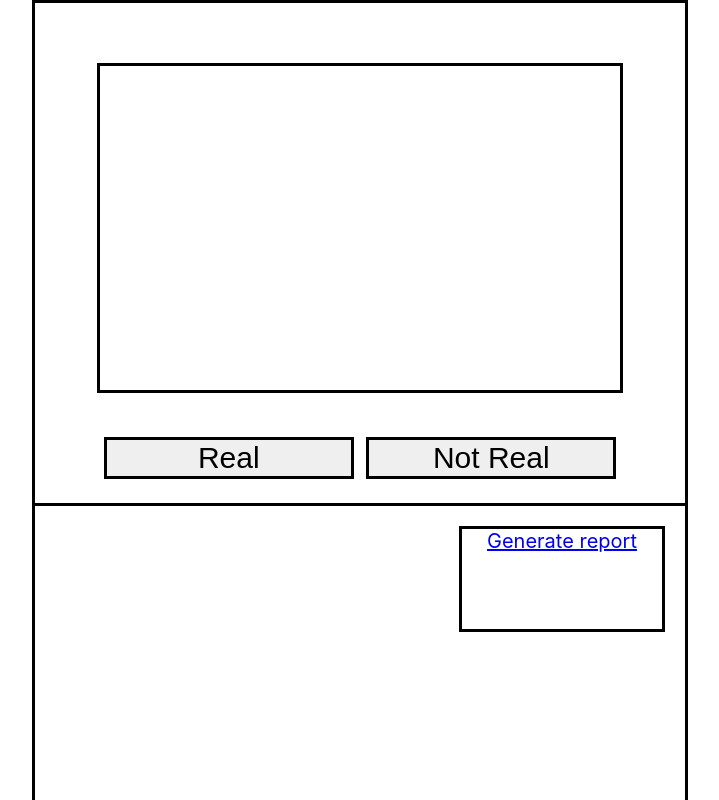
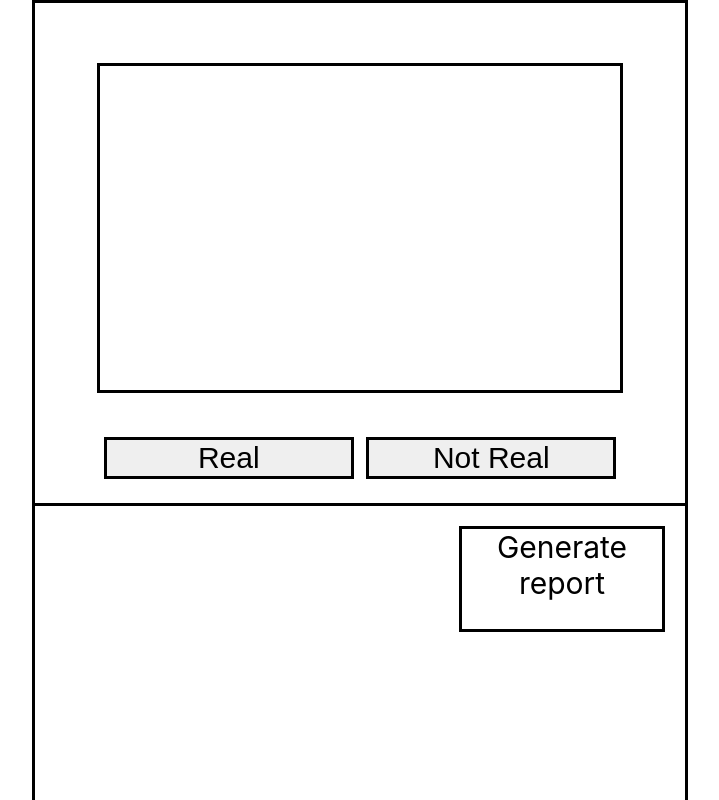
Before and after one commit to StefanGuzun/image-Select, a React (Create React App) app: page / in a window 1280 px wide. Shown: the top 800 px of the page, without its empty margins (280-999 px from the left). Built offline with nearby package versions, Linux system fonts and the light colour scheme.

Commit message:
Other Input 75% ready

```diff
--- a/src/components/Dialog/Dialog.tsx
+++ b/src/components/Dialog/Dialog.tsx
@@ -1,27 +1,49 @@
-import { MouseEventHandler, ReactElement, JSXElementConstructor, ReactFragment, ReactPortal } from "react";
+import { useState, useEffect, MouseEventHandler } from "react";
 import "./Dialog.css"
 
 const Dialog = (props: { handleClose: MouseEventHandler<HTMLSpanElement> | undefined; }) => {
-    const features = ["Background", "Eyes", "Nose", "Hair", "Mouth", "Ears", "Jewellery"]
+
+    const features = ["Background", "Eyes", "Nose", "Hair", "Mouth", "Ears", "Jewellery"];
+
+    const [reason, setReason] = useState(features);
+    const [inputValue, setInputValue] = useState("");
+
+    const inputHandler = (e:any) => {
+        setInputValue(e.target.value)
+
+    }
+     const handleSubmit = () => {
+        reason.push(inputValue)
+        console.log(reason);
+        console.log('inputValue :>> ', inputValue);
+    }
+
+    console.log('inputValue :>> ', inputValue);
+    console.log('reason :>> ', reason);
+
+
+
+
     return (
         <div className="wholeContent popup-box" style={{ border:"black solid "}}>
             <span className="close-icon" onClick={props.handleClose}>x</span>
             <h3 style={{display:"flex", justifyContent:"center", marginBottom:"68px"}}>Why</h3>
-            <label>Choose features
-                <ul className="featuresContainer">
-                    {
-                        features.map((feature) => <li style={{listStyleType:"none"}}><label style={{display:"flex", alignItems:"center"}}><input type="checkbox" style={{height:"25px", width:"25px"}}/>{feature}</label></li>)
-                    }
-                </ul>
-            </label>
+                <div>Choose features
+                    <ul className="featuresContainer">
+                        {
+                            features.map((feature) => <li style={{listStyleType:"none"}}><div style={{display:"flex", alignItems:"center"}}><input type="checkbox" style={{height:"25px", width:"25px"}}/>{feature}</div></li>)
+                        }
+                    </ul>
+                </div>
             <p style={{margin:"0 20px"}}>Other</p>
-            <div style={{display:"flex",  justifyContent:"center"}}><input type="text" className="inputStyle" placeholder="Enter your own feature"/>
+            <div style={{display:"flex",  justifyContent:"center"}}>
+                <input id="other" className="inputStyle" onChange={inputHandler} placeholder="Enter your own feature"/>
             </div>
             <div style={{marginTop:"120px", display:"flex", justifyContent:"space-evenly"}}>
                 <button className="buttonStyle"  onClick={props.handleClose}>
                     Cancel
                 </button>
-                <button className="buttonStyle">
+                <button onClick={handleSubmit} className="buttonStyle">
                     Ok
                 </button>
             </div>
--- a/src/components/MainPage/MainPage.css
+++ b/src/components/MainPage/MainPage.css
@@ -1,5 +1,4 @@
 .MainContainer {
-    justify-content: center;
     border: 3px solid black;
     height: 1000px;
     width: 650px;
@@ -74,7 +73,11 @@
     height: 100px;
     width: 200px;
     text-align: center;
-    font-size: 20px;
+    font-size: 30px;
+    outline: none;
+    color: black;
+} a:link {
+    text-decoration: none;
 }
 
 .NotRealPhotoStorage {
```
